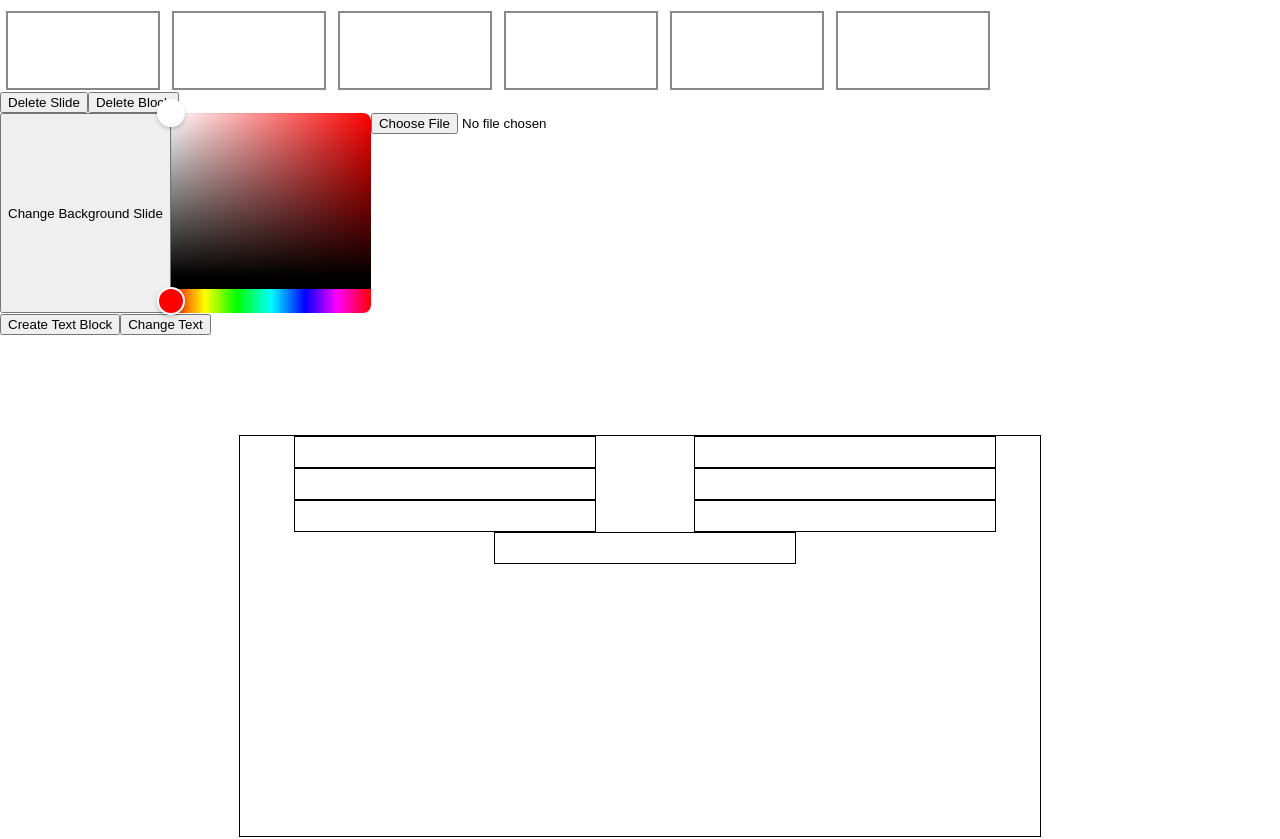
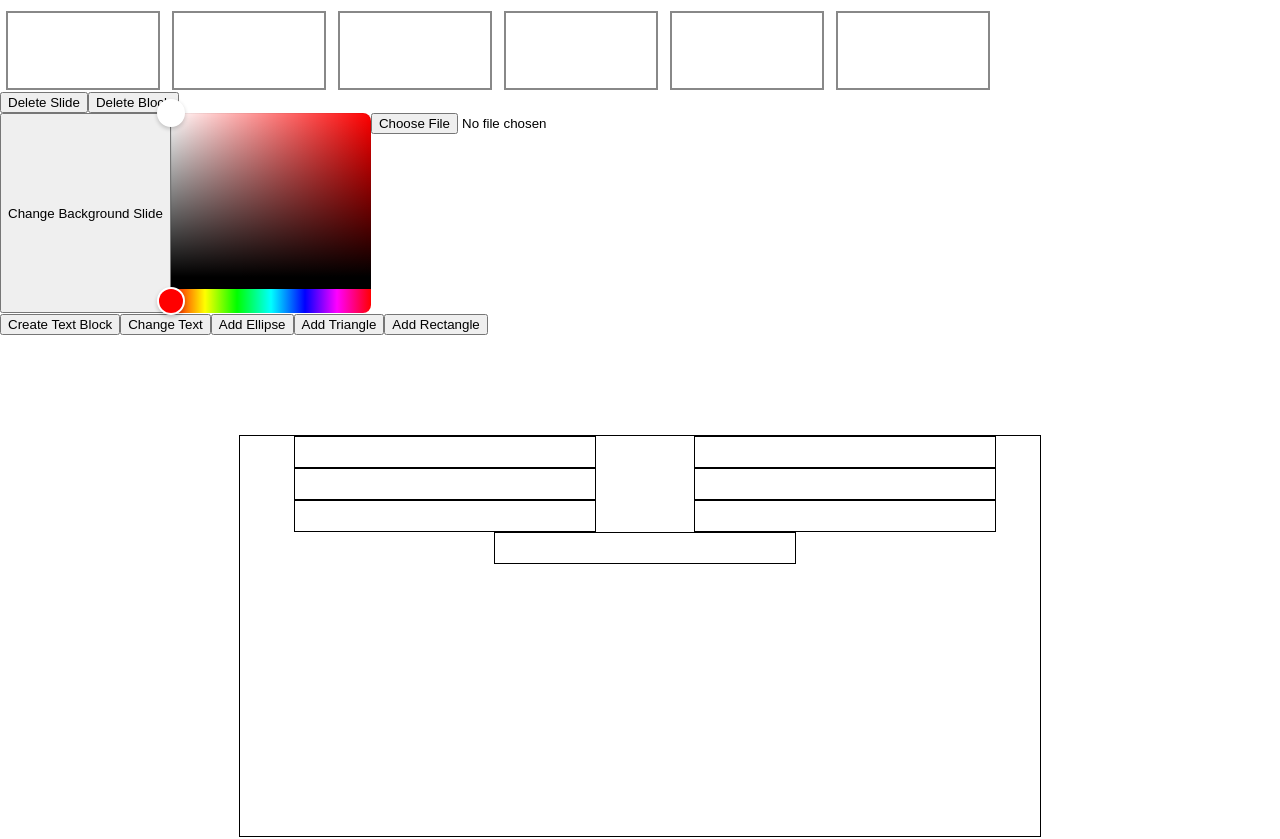
Before and after one commit to akatobis/ISlides, a React (Create React App) app in the folder lab4/my-app/: page / in a window 1280 px wide. Shown: the top 839 px of the page. Built offline with nearby package versions, Linux system fonts and the light colour scheme.

Commit message:
добавил кнопки для добавления примитивов

```diff
--- a/lab4/my-app/src/actions/block.ts
+++ b/lab4/my-app/src/actions/block.ts
@@ -1,6 +1,16 @@
-import { elemInArray } from "../auxiliaryFunctions";
-import { v4 as uuidv4 } from "uuid";
-import { FigureType, Figure, TypeBlock, PresentationMaker, TextBlock, Presentation, SlideType, Image, Block } from "../types";
+import {elemInArray} from "../auxiliaryFunctions";
+import {v4 as uuidv4} from "uuid";
+import {
+  Block,
+  Figure,
+  FigureType,
+  Image,
+  Presentation,
+  PresentationMaker,
+  SlideType,
+  TextBlock,
+  TypeBlock
+} from "../types";
 
 function addImage(img: string): Image {
   return {
@@ -63,10 +73,11 @@ function createFigure(figureType: FigureType): Figure {
 }
 
 function addBlock(oldPresentationMaker: PresentationMaker, { img, figureType }: { img?: string; figureType?: FigureType }): PresentationMaker {
+  console.log(figureType);
   let contentNewBlock!: Image | TextBlock | Figure;
   if (img) {
     contentNewBlock = addImage(img);
-  } else if (figureType) {
+  } else if (figureType === 0 || figureType === 1 || figureType === 2) {
     contentNewBlock = createFigure(figureType);
   } else {
     contentNewBlock = createTextBlock();
--- a/lab4/my-app/src/components/ToolsPanal/ToolsPanal.tsx
+++ b/lab4/my-app/src/components/ToolsPanal/ToolsPanal.tsx
@@ -4,6 +4,7 @@ import style from "./ToolsPanal.module.css"
 import { changeBackgroundSlide, deleteSlides } from "../../actions/slide";
 import { dispatch } from "../../state";
 import { addBlock, deleteBlocks } from "../../actions/block";
+import {FigureType} from "../../types";
 
 function ToolsPanal() {
    const [color, setColor] = useState("#fff");
@@ -20,6 +21,9 @@ function ToolsPanal() {
          {/* <input type="file" onChange={(e) => {const target  = e.target as Element; dispatch(addBlock, {image: target})} }>Add Image</input> */}
          <button onClick={() => dispatch(addBlock, {})}>Create Text Block</button>
          <button>Change Text</button>
+          <button onClick={() => dispatch(addBlock, {figureType: FigureType.ellipse})}>Add Ellipse</button>
+          <button onClick={() => dispatch(addBlock, {figureType: FigureType.triangle})}>Add Triangle</button>
+          <button onClick={() => dispatch(addBlock, {figureType: FigureType.rectangle})}>Add Rectangle</button>
       </div>
    )
 }
```
